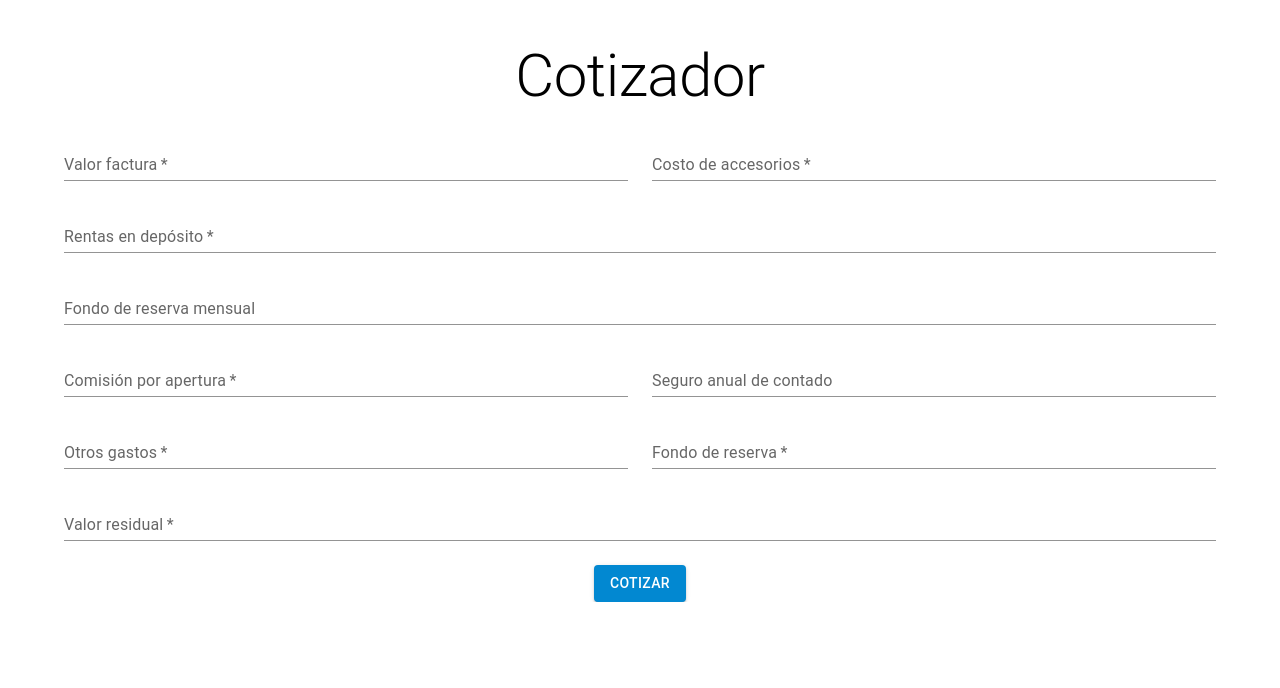
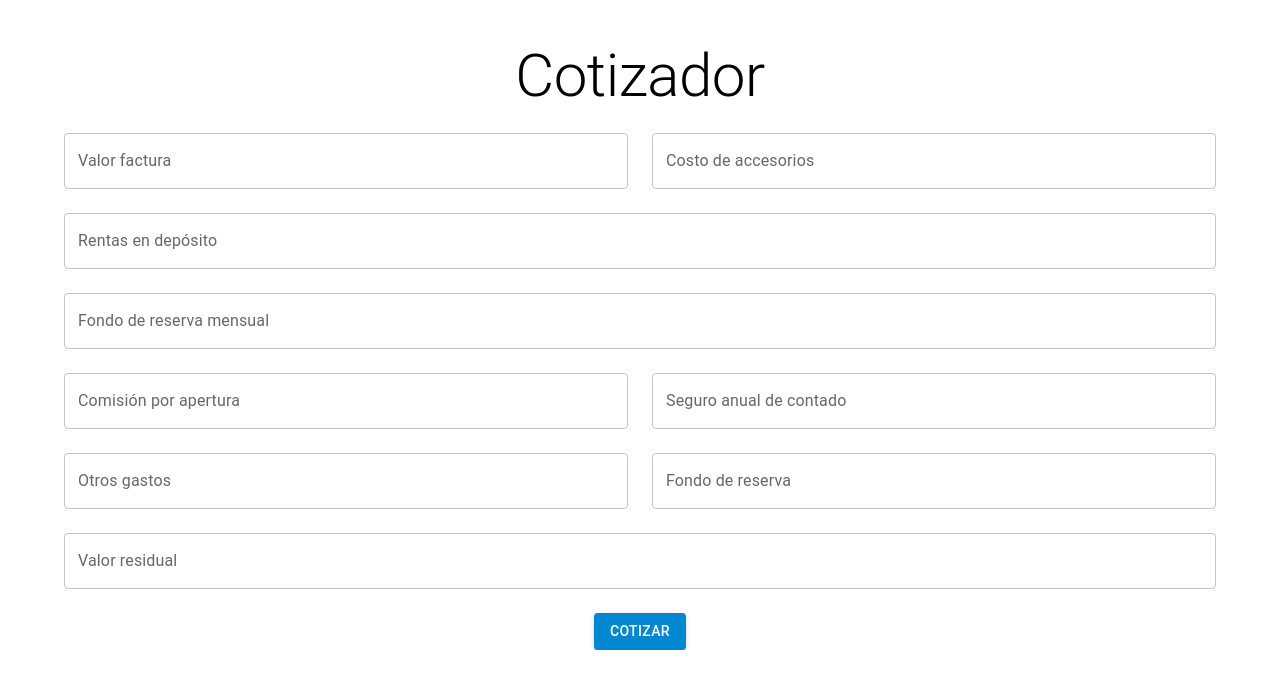
Before and after one commit to JuanHEl/olr-cot-front, a Next.js app: page / in a window 1280 px wide. Shown: the top 688 px of the page. Built offline with nearby package versions, Linux system fonts and the light colour scheme.

Commit message:
Errores vistos

```diff
--- a/package.json
+++ b/package.json
@@ -11,6 +11,7 @@
   "dependencies": {
     "@emotion/react": "^11.10.5",
     "@emotion/styled": "^11.10.5",
+    "@hookform/resolvers": "^2.9.10",
     "@mui/icons-material": "^5.11.0",
     "@mui/material": "^5.11.4",
     "@mui/styled-engine-sc": "^5.11.0",
@@ -21,7 +22,9 @@
     "next": "13.1.1",
     "react": "18.2.0",
     "react-dom": "18.2.0",
+    "react-hook-form": "^7.41.5",
     "styled-components": "^5.3.6",
-    "typescript": "4.9.4"
+    "typescript": "4.9.4",
+    "yup": "^0.32.11"
   }
 }
--- a/pages/index.tsx
+++ b/pages/index.tsx
@@ -1,105 +1,271 @@
 import { Button, Container, Grid, TextField, Typography } from "@mui/material";
+import React, { FormEvent, useState } from 'react'
+
+import { useForm, SubmitHandler } from "react-hook-form";
+import { yupResolver } from '@hookform/resolvers/yup';
+import * as yup from "yup";
+
+type InputsForm = {
+  // example: string,
+  // exampleRequired: string,
+  valorResidual: string,
+  fondoReserva: string,
+  otrosGastos: string,
+  seguroAnual: string,
+  comisionApertura: string,
+  fondoReservaMens: string,
+  rentasDeposito: string,
+  costoAccesorios: string,
+  valorFactura: string,
+};
+
+
+const schema = yup.object({
+  valorResidual: yup.string().required(),
+  fondoReserva: yup.string().required(),
+  otrosGastos: yup.string().required(),
+  seguroAnual: yup.string().required(),
+  comisionApertura: yup.string().required(),
+  fondoReservaMens: yup.string().required(),
+  rentasDeposito: yup.string().required(),
+  costoAccesorios: yup.string().required(),
+  valorFactura: yup.string().required()
+}).required();
+
 
 export default function Home() {
+
+  const [valorFactura, setValorFactura] = useState('')
+  const [valorAccesorios, setValorAccesorios] = useState('')
+  const [valorRentas, setValorRentas] = useState('')
+  const [valorFondoReservaMensual, setValorFondoReservaMensual] = useState('')
+  const [valorComisionApertura, setValorComisionApertura] = useState('')
+  const [valorSeguroAnualC, setValorSeguroAnualC] = useState('')
+  const [valorOtrosGastos, setValorOtrosGastos] = useState('')
+  const [valorFondoReserva, setValorFondoReserva] = useState('')
+  const [valorResidual, setValorResidual] = useState('')
+
+
+  const handleChangeVF = (event: React.ChangeEvent<HTMLInputElement>) => {
+    setValorFactura(event.target.value)
+  }
+
+  const cotiza = () => {
+    // console.log(valorFactura)
+  }
+  const submitContact = async (event: FormEvent ) => {
+    event.preventDefault();
+    console.log(event)
+  };
+
+
+
+  // const { register, handleSubmit, watch, formState: { errors } } = useForm<InputsForm>();
+  // const onSubmit: SubmitHandler<InputsForm> = data => console.log(data);
+
+  const { register, handleSubmit, formState: { errors } } = useForm<InputsForm>({
+    resolver: yupResolver(schema)
+  });
+  const onSubmit = (data: InputsForm) => console.log(data);
+
+
   return (
     <Container sx={{mt:5}}>
       <Typography variant="h2" gutterBottom textAlign='center'>
         Cotizador
       </Typography>
+      <form onSubmit={handleSubmit(onSubmit)}>
         <Grid container spacing={3}>
           <Grid item xs={12} sm={6}>
-          <TextField
+            <TextField {...register("valorFactura")}
+              id="valorFactura"
+              name="valorFactura"
+              label="Valor factura"
+              fullWidth
+              variant="outlined"
+              color={errors.valorFactura? 'warning' : 'info'}
+              helperText={errors.valorFactura? 'El valor de la factura es requerido' : ''}
+            />
+          </Grid>
+          <Grid item xs={12} sm={6}>
+            <TextField {...register("costoAccesorios")}
+              id="costoAccesorios"
+              name="costoAccesorios"
+              label="Costo de accesorios"
+              fullWidth
+              variant="outlined"
+              color={errors.costoAccesorios? 'warning' : 'info'}
+              helperText={errors.costoAccesorios? 'El valor de la factura es requerido' : ''}
+            />
+          </Grid>
+          <Grid item xs={12}>
+            <TextField {...register("rentasDeposito")}
+              id="rentasDeposito"
+              name="rentasDeposito"
+              label="Rentas en depósito"
+              fullWidth
+              variant="outlined"
+              color={errors.rentasDeposito? 'warning' : 'info'}
+              helperText={errors.rentasDeposito? 'El valor de la factura es requerido' : ''}
+            />
+          </Grid>
+          <Grid item xs={12}>
+            <TextField {...register("fondoReserva")}
+              id="fondoReserva"
+              name="fondoReserva"
+              label="Fondo de reserva mensual"
+              fullWidth
+              variant="outlined"
+              color={errors.fondoReserva? 'warning' : 'info'}
+              helperText={errors.fondoReserva? 'El valor de la factura es requerido' : ''}
+            />
+          </Grid>
+          <Grid item xs={12} sm={6}>
+            <TextField {...register("comisionApertura")}
+              id="comisionApertura"
+              name="comisionApertura"
+              label="Comisión por apertura"
+              fullWidth
+              variant="outlined"
+              color={errors.comisionApertura? 'warning' : 'info'}
+              helperText={errors.comisionApertura? 'El valor de la factura es requerido' : ''}
+            />
+          </Grid>
+          <Grid item xs={12} sm={6}>
+            <TextField {...register("seguroAnual")}
+              id="seguroAnual"
+              name="seguroAnual"
+              label="Seguro anual de contado"
+              fullWidth
+              variant="outlined"
+              color={errors.seguroAnual? 'warning' : 'info'}
+              helperText={errors.seguroAnual? 'El valor de la factura es requerido' : ''}
+            />
+          </Grid>
+          <Grid item xs={12} sm={6}>
+            <TextField {...register("otrosGastos")}
+              id="otrosGastos"
+              name="otrosGastos"
+              label="Otros gastos"
+              fullWidth
+              variant="outlined"
+              color={errors.otrosGastos? 'warning' : 'info'}
+              helperText={errors.otrosGastos? 'El valor de la factura es requerido' : ''}
+            />
+          </Grid>
+          <Grid item xs={12} sm={6}>
+            <TextField {...register("fondoReservaMens")}
+              id="fondoReservaMens"
+              name="fondoReservaMens"
+              label="Fondo de reserva"
+              fullWidth
+              variant="outlined"
+              color={errors.fondoReservaMens? 'warning' : 'info'}
+              helperText={errors.fondoReservaMens? 'El valor de la factura es requerido' : ''}
+            />
+          </Grid>
+          <Grid item xs={12} sm={12}>
+            <TextField {...register("valorResidual")}
+              id="valorResidual"
+              name="valorResidual"
+              label="Valor residual"
+              fullWidth
+              variant="outlined"
+              color={errors.valorResidual? 'warning' : 'info'}
+              helperText={errors.valorResidual? 'El valor de la factura es requerido' : ''}
+            />
+          </Grid>
+          <Grid item xs={12} sx={{ textAlign:'center' }}>
+            <Button color="info" variant="contained" onClick={() => cotiza()} type='submit'> Cotizar </Button>
+          </Grid>
+        </Grid>
+      </form>
+
+
+
+      {/* <form onSubmit={handleSubmit(onSubmit)}>
+            <TextField {...register("valorResidual")}
+              required
+              id="valorResidual"
+              name="valorResidual"
+              label="Valor residual"
+              fullWidth
+              variant="outlined"
+            />
+            <TextField {...register("fondoReserva")}
+              required
+              id="fondoReserva"
+              name="fondoReserva"
+              label="Fondo de reserva"
+              fullWidth
+              variant="outlined"
+            />
+            <TextField {...register("otrosGastos")}
+              required
+              id="otrosGastos"
+              name="otrosGastos"
+              label="Otros gastos"
+              fullWidth
+              variant="outlined"
+            />
+            <TextField {...register("seguroAnual")}
+              id="seguroAnual"
+              name="seguroAnual"
+              label="Seguro anual de contado"
+              fullWidth
+              variant="outlined"
+            />
+            <TextField {...register("comisionApertura")}
+              required
+              id="comisionApertura"
+              name="comisionApertura"
+              label="Comisión por apertura"
+              fullWidth
+              variant="outlined"
+            />
+            <TextField {...register("fondoReservaMens")}
+              id="fondoReservaMens"
+              name="fondoReservaMens"
+              label="Fondo de reserva mensual"
+              fullWidth
+              variant="outlined"
+            />
+            <TextField {...register("rentasDeposito")}
+              required
+              id="rentasDeposito"
+              name="rentasDeposito"
+              label="Rentas en depósito"
+              fullWidth
+              variant="outlined"
+              type='number'
+            />
+            <TextField {...register("costoAccesorios")}
+              required
+              id="costoAccesorios"
+              name="costoAccesorios"
+              label="Costo de accesorios"
+              fullWidth
+              variant="outlined"
+            />
+            <TextField {...register("valorFactura")}
               required
               id="valorFactura"
               name="valorFactura"
               label="Valor factura"
               fullWidth
-            variant="standard"
-          />
-        </Grid>
-        <Grid item xs={12} sm={6}>
-          <TextField
-            required
-            id="costoAccesorios"
-            name="costoAccesorios"
-            label="Costo de accesorios"
-            fullWidth
-            variant="standard"
-          />
-        </Grid>
-        <Grid item xs={12}>
-          <TextField
-            required
-            id="rentasDeposito"
-            name="rentasDeposito"
-            label="Rentas en depósito"
-            fullWidth
-            variant="standard"
-            type='number'
-          />
-        </Grid>
-        <Grid item xs={12}>
-          <TextField
-            id="fondoReserva"
-            name="fondoReserva"
-            label="Fondo de reserva mensual"
-            fullWidth
-            variant="standard"
-          />
-        </Grid>
-        <Grid item xs={12} sm={6}>
-          <TextField
-            required
-            id="comisionApertura"
-            name="comisionApertura"
-            label="Comisión por apertura"
-            fullWidth
-            variant="standard"
-          />
-        </Grid>
-        <Grid item xs={12} sm={6}>
-          <TextField
-            id="seguroAnual"
-            name="seguroAnual"
-            label="Seguro anual de contado"
-            fullWidth
-            variant="standard"
-          />
-        </Grid>
-        <Grid item xs={12} sm={6}>
-          <TextField
-            required
-            id="otrosGastos"
-            name="otrosGastos"
-            label="Otros gastos"
-            fullWidth
-            variant="standard"
-          />
-        </Grid>
-        <Grid item xs={12} sm={6}>
-          <TextField
-            required
-            id="fondoReserva"
-            name="fondoReserva"
-            label="Fondo de reserva"
-            fullWidth
-            variant="standard"
-          />
-        </Grid>
-        <Grid item xs={12} sm={12}>
-          <TextField
-            required
-            id="valorResidual"
-            name="valorResidual"
-            label="Valor residual"
-            fullWidth
-            variant="standard"
-          />
-        </Grid>
-        <Grid item xs={12} sx={{ textAlign:'center' }}>
-          <Button color="info" variant="contained"> Cotizar </Button>
-        </Grid>
-      </Grid>
+              variant="outlined"
+            /> */}
+      {/* register your input into the hook by invoking the "register" function */}
+      {/* <TextField defaultValue="test" {...register("example")} /> */}
+
+      {/* include validation with required or other standard HTML validation rules */}
+      {/* <TextField {...register("exampleRequired", { required: true })} /> */}
+      {/* errors will return when field validation fails  */}
+      {/* {errors.exampleRequired && <span>This field is required</span>} */}
+
+      {/* <input type="submit" />
+    </form> */}
+
     </Container>
   )
 }
```
Also changed, not shown: 1 other file (tests, documents, lock files or other folders). Lines whose indentation alone changed are shown as unchanged.
